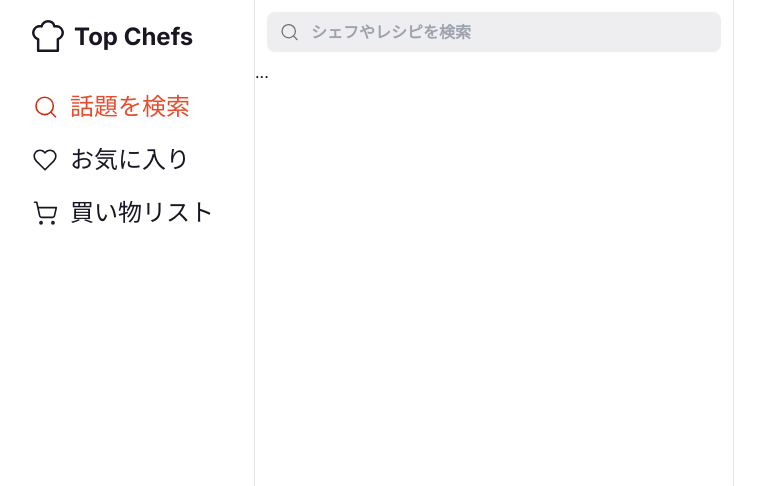
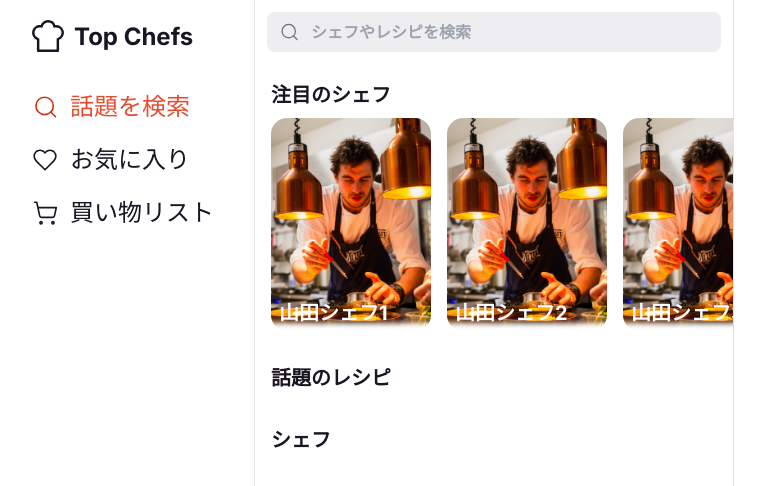
Before and after one commit to qin-team-recipe/01-frontend, a Next.js app: page / in a window 1280 px wide. Shown: the top 486 px of the page, without its empty margins (267-1032 px from the left). Built offline with nearby package versions, Linux system fonts and the light colour scheme.

Commit message:
注目のシェフレイアウト

```diff
--- a/src/app/(top)/page.tsx
+++ b/src/app/(top)/page.tsx
@@ -1,3 +1,42 @@
+import Image from "next/image";
+
+import styles from "./top.module.scss";
+
+const dummyChefList = [
+  { name: "山田シェフ1" },
+  { name: "山田シェフ2" },
+  { name: "山田シェフ3" },
+];
+
 export default function Page() {
-  return <div>...</div>;
+  return (
+    <div className={styles.wrap}>
+      <section className={styles.section}>
+        <h2 className={styles.title}>注目のシェフ</h2>
+        <div className={styles["featured-chef"]}>
+          {dummyChefList.map((chef, index) => (
+            <div className={styles["chef-item"]} key={index}>
+              <div className={styles["chef-image"]}>
+                <Image
+                  src={"/images/chef-dummy.png"}
+                  width={160}
+                  height={208}
+                  alt=""
+                />
+              </div>
+              <p className={styles["chef-name"]}>{chef.name}</p>
+            </div>
+          ))}
+        </div>
+      </section>
+      <section className={styles.section}>
+        <h2 className={styles.title}>話題のレシピ</h2>
+        <div className={styles["topic-recipe"]}></div>
+      </section>
+      <section className={styles.section}>
+        <h2 className={styles.title}>シェフ</h2>
+        <div className={styles["chef-list"]}></div>
+      </section>
+    </div>
+  );
 }
--- /dev/null
+++ b/src/app/(top)/search/page.tsx
@@ -0,0 +1,3 @@
+export default function Page() {
+  return <div>search/page</div>;
+}
--- /dev/null
+++ b/src/app/(top)/top.module.scss
@@ -0,0 +1,47 @@
+@import "@/styles/mixin";
+
+.wrap {
+  padding: 20px 0;
+}
+
+.section {
+  padding-left: 16px;
+  margin-bottom: 32px;
+}
+
+.title {
+  font-weight: bold;
+  font-size: 20px;
+  margin-bottom: 8px;
+}
+
+.featured-chef {
+  display: flex;
+  overflow-x: auto;
+  gap: 16px;
+}
+
+.chef-item {
+  flex-shrink: 0;
+  position: relative;
+}
+
+.chef-image {
+  position: relative;
+  img {
+    border-radius: 16px;
+  }
+}
+
+.chef-name {
+  position: absolute;
+  top: 180px;
+  left: 8px;
+  width: 100%;
+  font-size: 20px;
+  font-weight: bold;
+  color: #fdfcfd;
+  white-space: nowrap;
+  overflow: hidden;
+  text-overflow: ellipsis;
+}
--- a/src/app/page.tsx
+++ /dev/null
@@ -1,33 +0,0 @@
-import Image from "next/image";
-
-import styles from "./top.module.scss";
-
-export const metadata = {
-  title: "Top Chefs",
-};
-
-export default function Home() {
-  return (
-    <main>
-      <Image
-        src="/images/chef-dummy.png"
-        alt=""
-        width={390}
-        height={520}
-        className={styles.img}
-      />
-      <div className="inner">
-        <h1 className={styles["chef-name"]}>山田シェフ</h1>
-        <p className={styles["chef-description"]}>
-          初の絵本出版！『まねっこシェフ』・ふわふわ！スクランブルエッグ
-          ・にぎにぎ！おにぎり・主婦の友社より３月３日、２冊同時発売！
-          絶賛発売中！
-        </p>
-        <p className={styles.follow}>
-          <span className={styles["follow-count"]}>456</span>
-          <span>フォロワー</span>
-        </p>
-      </div>
-    </main>
-  );
-}
```
Also changed, not shown: src/app/top.module.scss (deleted, +0 -33 lines).
